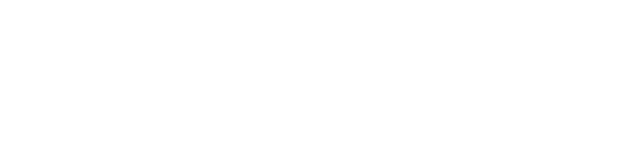
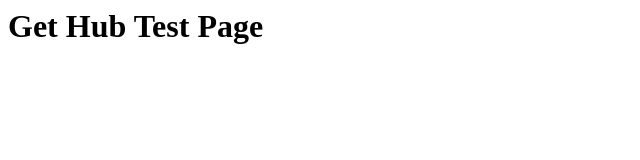
Before and after one commit to dabeblo/stuff, a plain HTML site: page index.html in a window 1280 px wide. Shown: the whole page, without its empty margins (0-640 px from the left). Drawn offline with Linux system fonts and the light colour scheme.

Commit message:
test comment

```diff
--- a/index.html
+++ b/index.html
@@ -1,3 +1,3 @@
 <body>
-
+    <h1>Get Hub Test Page</h1>
 </body>
```
